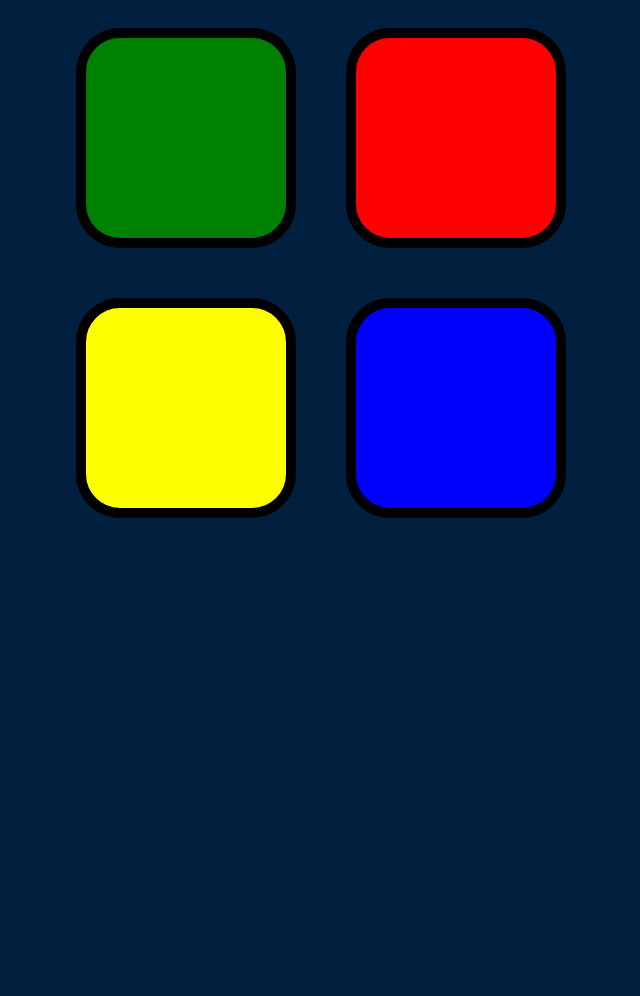
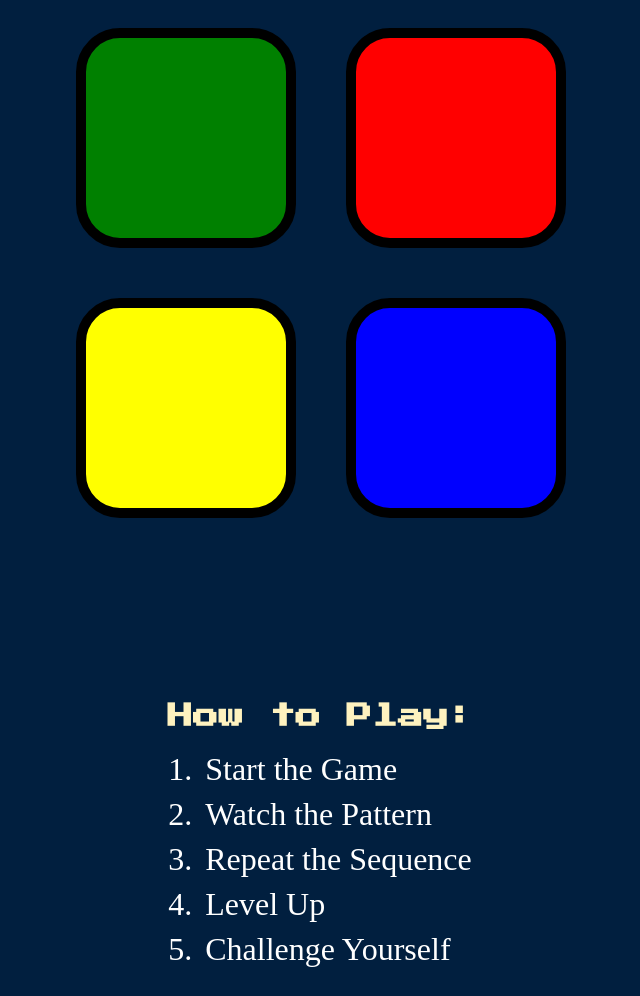
Before and after one commit to divyanshu-nagar/Simon-Game-Challenge-Starting-Files, a plain HTML site: page index.html in a window 1280 px wide. Shown: the part 219-1215 px from the top of the page, without its empty margins (319-959 px from the left). Before the commit the page ends 800 px from the top, so only its background shows below. Drawn offline with nearby package versions, Linux system fonts and the light colour scheme.

Commit message:
adding instructions

```diff
--- a/index.html
+++ b/index.html
@@ -36,6 +36,17 @@
 
   </div>
 
+  <div>
+    <h2 class="Instruction">How to Play: </h2>
+    <ol type="1" class="list">
+      <li class="step">Start the Game</li>
+      <li class="step">Watch the Pattern</li>
+      <li class="step">Repeat the Sequence</li>
+      <li class="step">Level Up</li>
+      <li class="step">Challenge Yourself</li>
+    </ol>
+  </div>
+
   <script src="https://ajax.googleapis.com/ajax/libs/jquery/3.7.1/jquery.min.js"></script>
   <script src="./game.js"></script>
 </body>
--- a/styles.css
+++ b/styles.css
@@ -58,3 +58,24 @@ body {
   display: flex;
   justify-content: center;
 }
+
+
+.Instruction{
+  font-family: 'Press Start 2P', cursive;
+  color: #FEF2BF;
+  margin-top: 20vh;
+  font-size: 1.6rem;
+}
+.list{
+  display: table;
+  margin: 20px auto;
+  padding-left: 30px;
+
+}
+.step{
+  color: white;
+  text-align: left;
+  padding-left: 5px;
+  margin-bottom: 8px;
+  font-size: clamp(1.5rem, 3vw, 2rem);
+}
```
